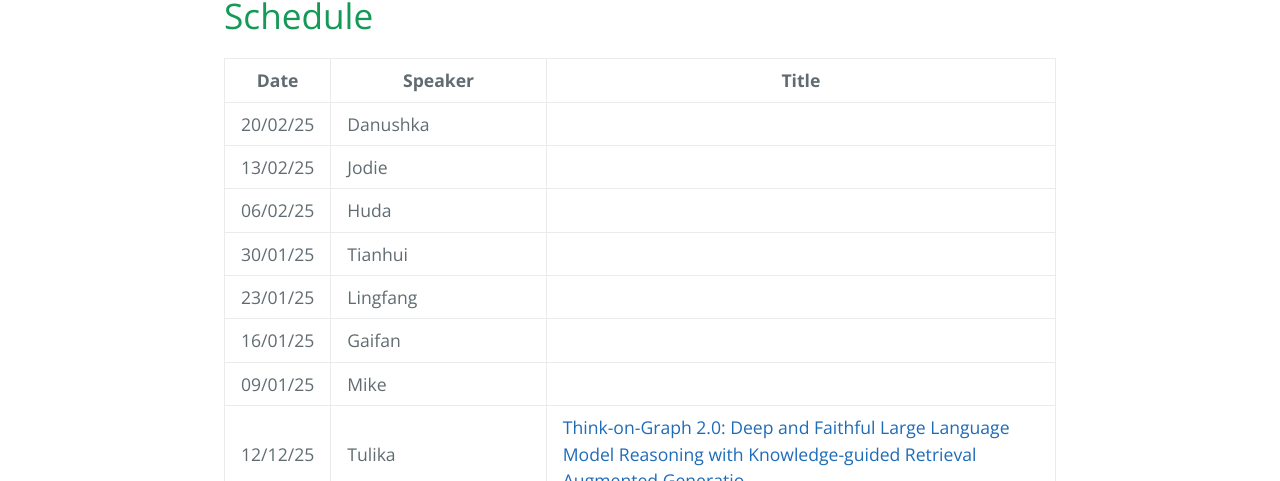
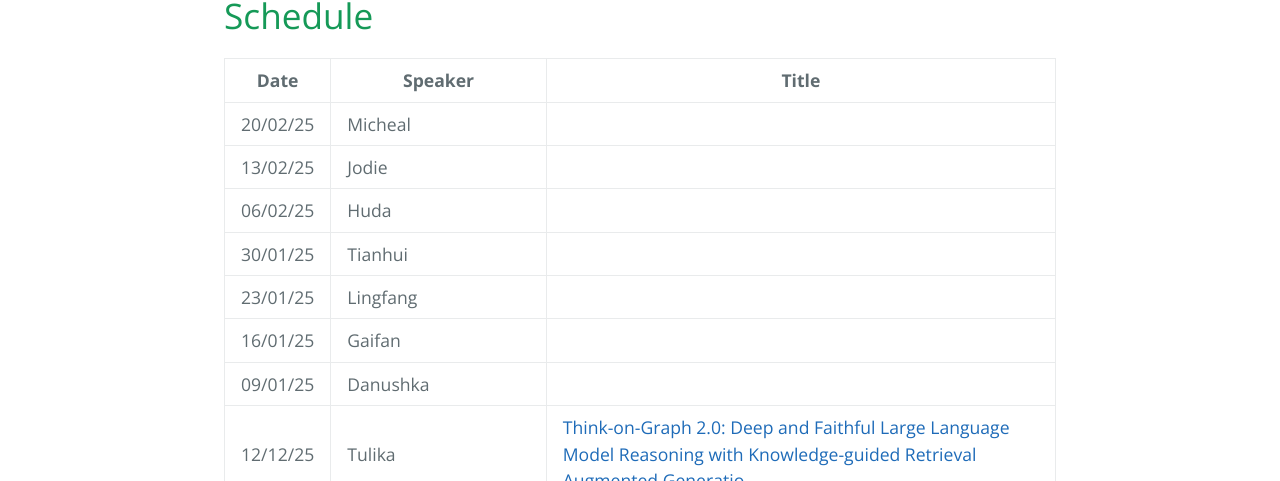
Before and after one commit to LivNLP/livnlp.github.io, a Jekyll site: the page built from reading.md, in a window 1280 px wide and 900 px high, scrolled down 368 px. Shown: the part 148-629 px from the top of the window. Built offline with Jekyll 4.4.1, drawn with Linux system fonts in a browser that asks for light colours.

Commit message:
Update speaker names in the schedule

```diff
--- a/reading.md
+++ b/reading.md
@@ -13,13 +13,13 @@ We meet on a weely basis to discuss recent research papers. Here is the schedule
 
 | Date | Speaker | Title
 | ----- | ------- | -----
-| 20/02/25|   Danushka |
+| 20/02/25|   Micheal |
 | 13/02/25|   Jodie |
 | 06/02/25|   Huda |
 | 30/01/25|   Tianhui |
 | 23/01/25|   Lingfang |
 | 16/01/25|   Gaifan |
-| 09/01/25|  Mike |
+| 09/01/25|  Danushka |
 | 12/12/25|  Tulika | [Think-on-Graph 2.0: Deep and Faithful Large Language Model Reasoning with Knowledge-guided Retrieval Augmented Generatio](https://arxiv.org/abs/2407.10805)
 | 05/12/25|  Procheta | [On Relation-Specific Neurons in Large Language Models](https://aclanthology.org/2025.emnlp-main.52/)
 | 28/11/25|  Danushka | EMNLP 2025 overview
```
